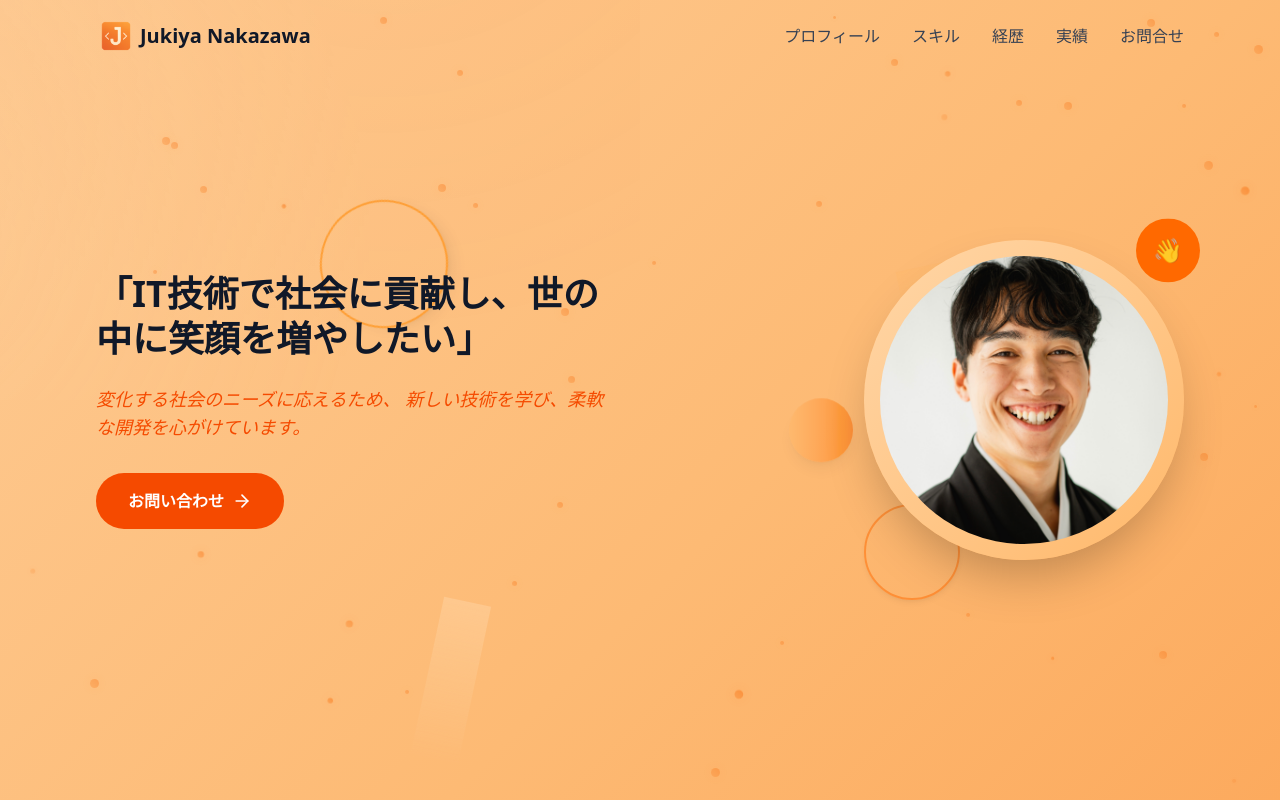
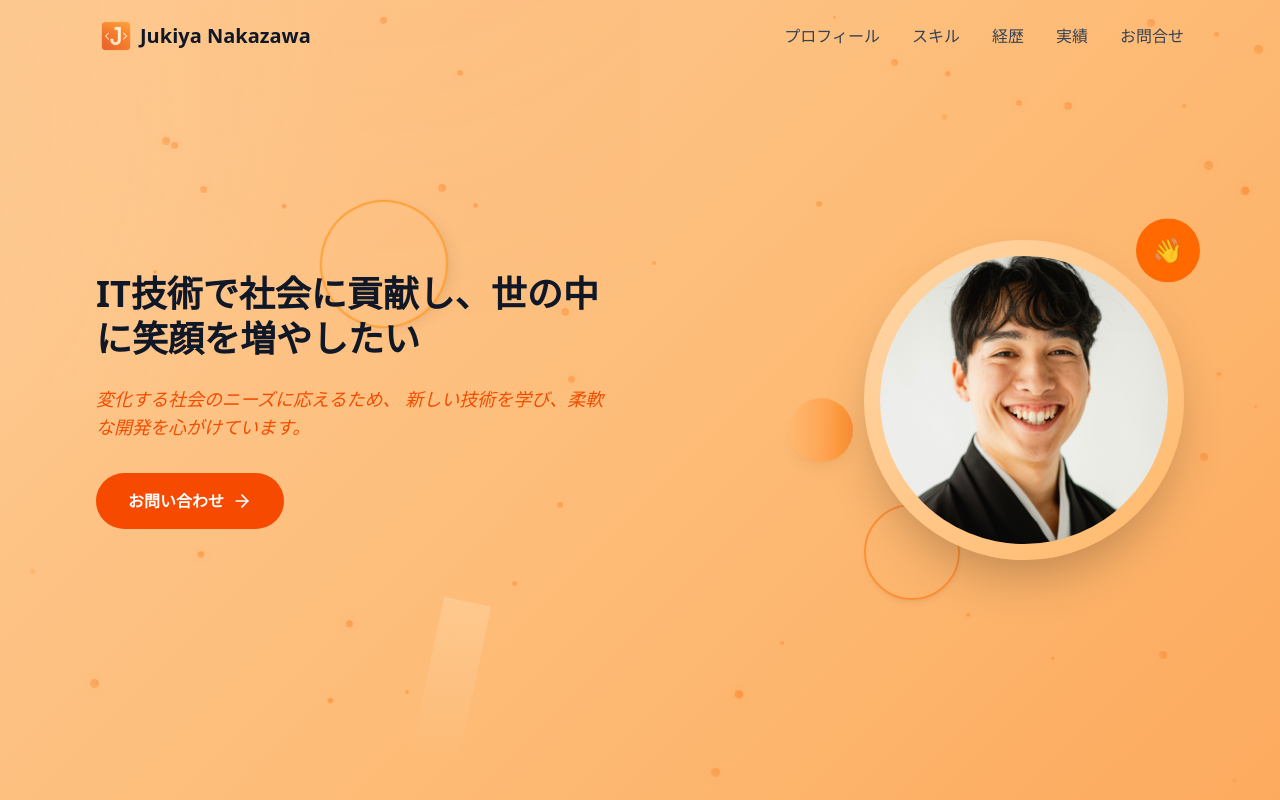
Before and after one commit to nakazawa-juk/portfolio, a Next.js app: page / in a window 1280 px wide. Shown: the top 800 px of the page. Built offline with nearby package versions, Linux system fonts and the light colour scheme.

Commit message:
change: 文言変更

```diff
--- a/src/components/Hero.tsx
+++ b/src/components/Hero.tsx
@@ -109,7 +109,7 @@ const Hero = () => {
           <div className="space-y-8">
             <div className="space-y-6">
               <h1 className="text-2xl md:text-3xl lg:text-4xl font-bold text-gray-900 leading-tight">
-                「IT技術で社会に貢献し、世の中に笑顔を増やしたい」
+                IT技術で社会に貢献し、世の中に笑顔を増やしたい
               </h1>
               <div className="text-lg text-orange-600 font-medium italic">
                 変化する社会のニーズに応えるため、
```
